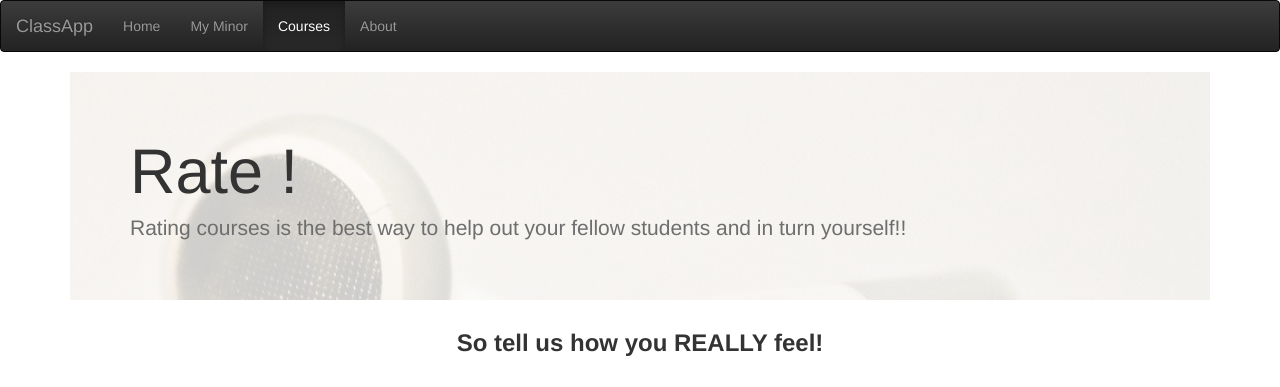
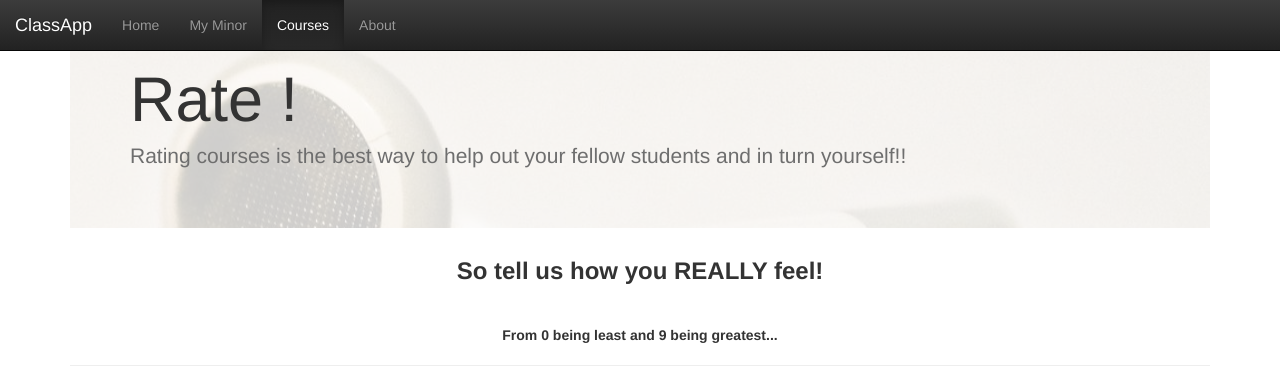
Before and after one commit to Chuyinzki/CSE170-FinalProject, a Node server app: template views/rate.handlebars in a window 1280 px wide. Shown: the top 387 px of the page. Run offline with Node 20, Linux system fonts and the light colour scheme; the template is opened without the code that fills it, so the values that code supplies are empty.

Commit message:
Changed navbars to fixed top

```diff
--- a/views/about.handlebars
+++ b/views/about.handlebars
@@ -18,7 +18,7 @@
     <![endif]-->
 </head>
 
-<nav class="navbar navbar-inverse">
+<nav class="navbar navbar-inverse navbar-fixed-top">
   <div class="container-fluid">
     <!-- Brand and toggle get grouped for better mobile display -->
     <div class="navbar-header">
--- a/views/allClasses.handlebars
+++ b/views/allClasses.handlebars
@@ -18,7 +18,7 @@
     <![endif]-->
 </head>
 
-<nav class="navbar navbar-inverse">
+<nav class="navbar navbar-inverse navbar-fixed-top">
   <div class="container-fluid">
     <!-- Brand and toggle get grouped for better mobile display -->
     <div class="navbar-header">
--- a/views/course.handlebars
+++ b/views/course.handlebars
@@ -16,7 +16,7 @@
     <![endif]-->
   </head>
 
-  <nav class="navbar navbar-inverse">
+  <nav class="navbar navbar-inverse navbar-fixed-top">
   <div class="container-fluid">
     <!-- Brand and toggle get grouped for better mobile display -->
     <div class="navbar-header">
--- a/views/index.handlebars
+++ b/views/index.handlebars
@@ -19,7 +19,7 @@
     <![endif]-->
 </head>
 
-<nav class="navbar navbar-inverse">
+<nav class="navbar navbar-inverse navbar-fixed-top">
   <div class="container-fluid">
     <!-- Brand and toggle get grouped for better mobile display -->
     <div class="navbar-header">
--- a/views/myMinor.handlebars
+++ b/views/myMinor.handlebars
@@ -18,7 +18,7 @@
     <![endif]-->
 </head>
 
-<nav class="navbar navbar-inverse">
+<nav class="navbar navbar-inverse navbar-fixed-top">
   <div class="container-fluid">
     <!-- Brand and toggle get grouped for better mobile display -->
     <div class="navbar-header">
--- a/views/rate.handlebars
+++ b/views/rate.handlebars
@@ -16,7 +16,7 @@
     <![endif]-->
 </head>
 
-<nav class="navbar navbar-inverse">
+<nav class="navbar navbar-inverse navbar-fixed-top">
     <div class="container-fluid">
         <!-- Brand and toggle get grouped for better mobile display -->
         <div class="navbar-header">
```
